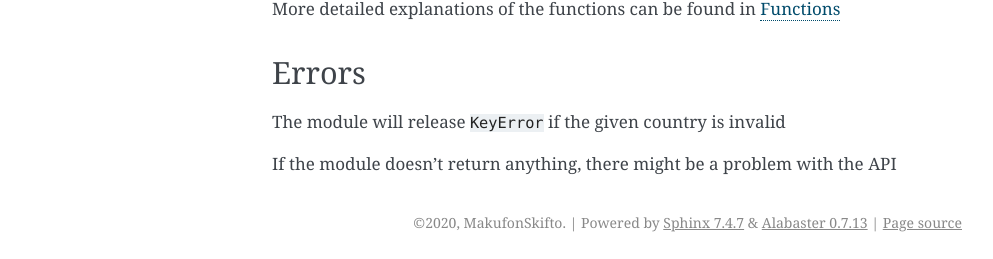
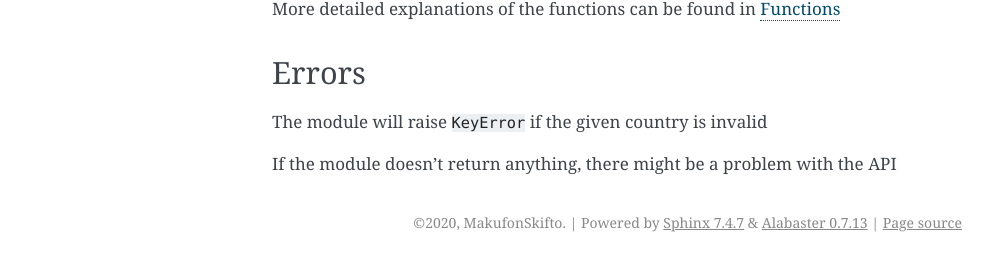
Before and after one commit to mrsrmn/corona-python, a Sphinx documentation site: the page built from docs/source/install.rst, in a window 1280 px wide. Shown: the part 1457-1716 px from the top of the page, without its empty margins (148-1141 px from the left). Built offline with Sphinx 7.4.7, drawn with Linux system fonts in a browser that asks for light colours.

Commit message:
Fixed a bug

```diff
--- a/docs/source/install.rst
+++ b/docs/source/install.rst
@@ -88,6 +88,6 @@ More detailed explanations of the functions can be found in `Functions <https://
 Errors
 -----------------
 
-The module will release ``KeyError`` if the given country is invalid
+The module will raise ``KeyError`` if the given country is invalid
 
 If the module doesn't return anything, there might be a problem with the API
```
Also changed, not shown: README.md (+1 -1 lines).
